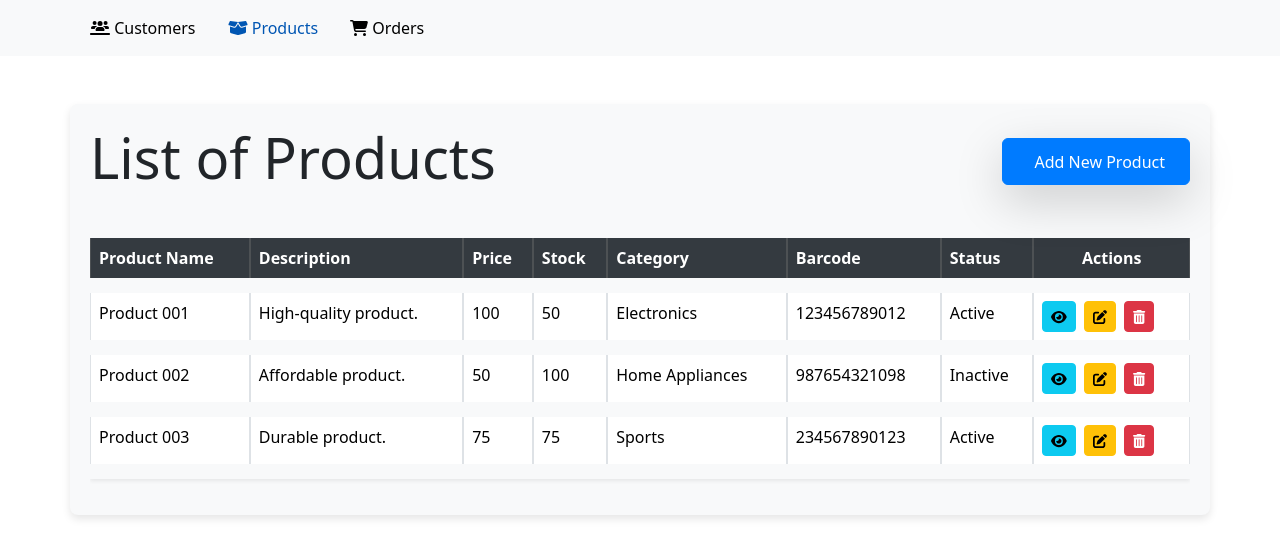
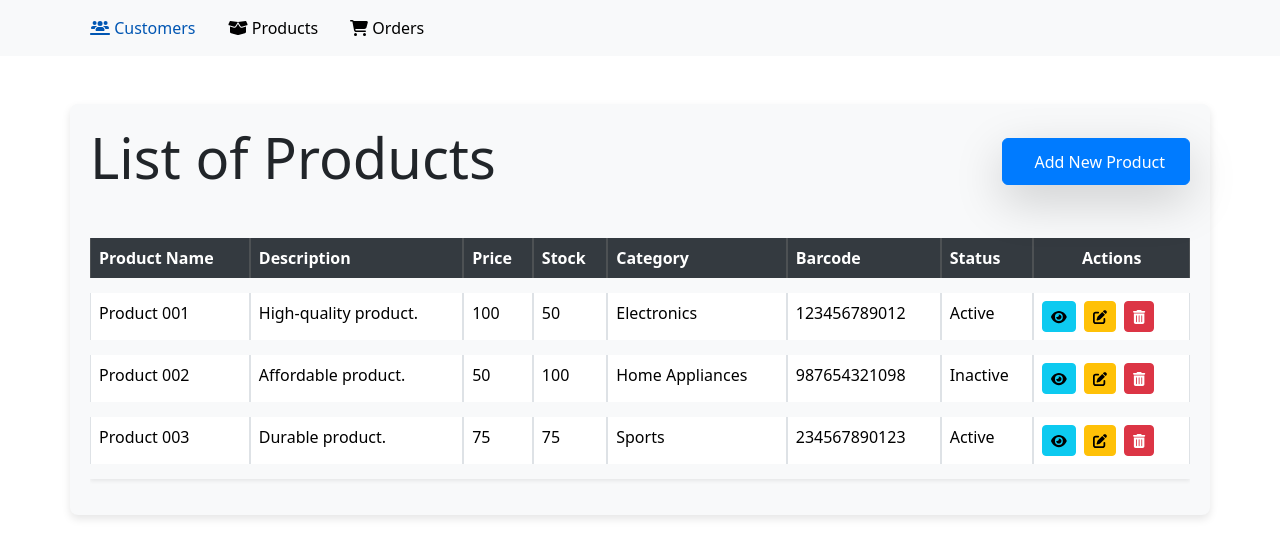
Before and after one commit to OUMARNDIAYE49/gestion_commerciale, a Vue app: page /Products in a window 1280 px wide. Shown: the top 558 px of the page. Built offline with nearby package versions, Linux system fonts and the light colour scheme.

Commit message:
update file CustomerList.vue

```diff
--- a/src/App.vue
+++ b/src/App.vue
@@ -1,20 +1,46 @@
 <template>
   <nav class="navbar navbar-expand-lg navbar-light bg-light">
     <div class="container">
+      <button
+        class="navbar-toggler"
+        type="button"
+        data-bs-toggle="collapse"
+        data-bs-target="#navbarNav"
+        aria-controls="navbarNav"
+        aria-expanded="false"
+        aria-label="Toggle navigation"
+      >
+        <span class="navbar-toggler-icon"></span>
+      </button>
       <div class="collapse navbar-collapse" id="navbarNav">
         <ul class="navbar-nav">
           <li class="nav-item me-3">
-            <router-link to="/customers" exact-active-class="active-link" class="nav-link">
+            <router-link
+              to="/customers"
+              class="nav-link"
+              :class="{ 'active-link': activeRoute === 'customers' }"
+              @click="setActiveRoute('customers')"
+            >
               <i class="fa-solid fa-users-line"></i> Customers
             </router-link>
           </li>
           <li class="nav-item me-3">
-            <router-link to="/products" exact-active-class="active-link" class="nav-link">
+            <router-link
+              to="/products"
+              class="nav-link"
+              :class="{ 'active-link': activeRoute === 'products' }"
+              @click="setActiveRoute('products')"
+            >
               <i class="fa-solid fa-box-open"></i> Products
             </router-link>
           </li>
           <li class="nav-item">
-            <router-link to="/orders" exact-active-class="active-link" class="nav-link">
+            <router-link
+              to="/orders"
+              class="nav-link"
+              :class="{ 'active-link': activeRoute === 'orders' }"
+              @click="setActiveRoute('orders')"
+            >
               <i class="fa-solid fa-cart-shopping"></i> Orders
             </router-link>
           </li>
@@ -26,9 +52,12 @@
   <router-view></router-view>
 </template>
 
-<script>
-export default {
-  name: 'Navbar',
+<script setup>
+import { ref } from 'vue';
+
+const activeRoute = ref('customers');
+const setActiveRoute = (route) => {
+  activeRoute.value = route;
 };
 </script>
 
--- a/src/views/customer/CustomerItem.vue
+++ b/src/views/customer/CustomerItem.vue
@@ -32,7 +32,7 @@ export default defineComponent({
     const { customer } = toRefs(props);
 
     const confirmDelete = () => {
-      if (confirm('Êtes-vous sûr de vouloir supprimer ce client ?')) {
+      if (confirm('Are you sure you want to delete this order?')) {
         emit('delete-customer');
       }
     };
--- a/src/views/customer/CustomersList.vue
+++ b/src/views/customer/CustomersList.vue
@@ -54,6 +54,8 @@ export default defineComponent({
     const customers = ref([
       { name: 'John Doe', address: '123 Main St', email: 'johndoe@example.com', phone: '123-456-7890' },
       { name: 'Jane Smith', address: '456 Oak St', email: 'janesmith@example.com', phone: '098-765-4321' },
+      { name: 'Emily Davis', address: '101 Pine St', email: 'emilyd@example.com', phone: '555-123-4567' },
+      { name: 'Chris Brown', address: '202 Elm St', email: 'chrisb@example.com', phone: '555-987-6543' }
     ]);
 
     const selectedCustomer = ref(null);
@@ -83,9 +85,9 @@ export default defineComponent({
     };
 
     const confirmDelete = (email) => {
-      if (confirm('Are you sure you want to delete this customer?')) {
+
         customers.value = customers.value.filter(c => c.email !== email);
-      }
+
     };
 
     return {
```
